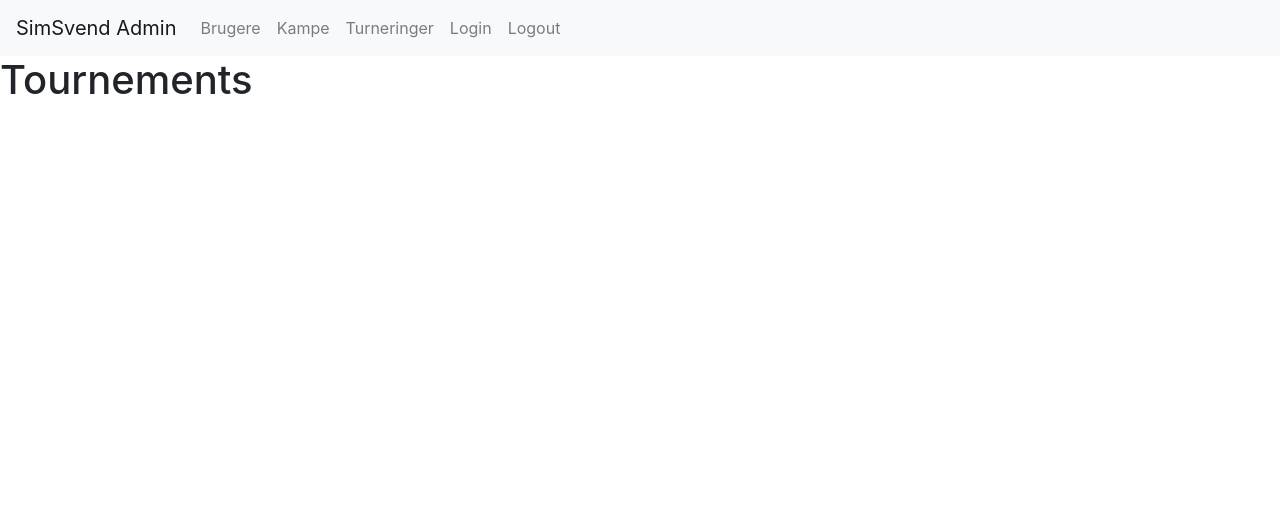
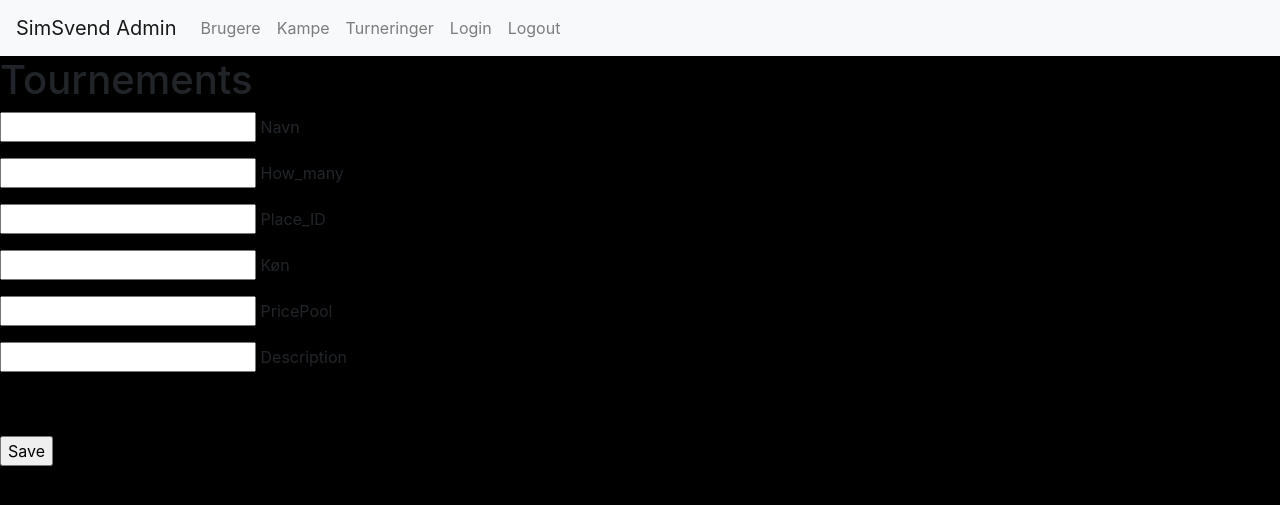
Before and after one commit to aksschnell/SimSvend-adminstration, a Django app: template simsvend/web_admin/templates/web_admin/tournements.html in a window 1280 px wide. Shown: the top 505 px of the page. Run offline with Django 4.2, Linux system fonts and the light colour scheme; the template is opened without the code that fills it: values that come from a table or form of the project are taken from there, others are empty; some libraries are stand-ins or nearby versions.

Commit message:
tilføjede turneringsform

```diff
--- /dev/null
+++ b/simsvend/web_admin/static/style.css
@@ -0,0 +1,5 @@
+
+body {
+
+    background-color: black;
+}
--- a/simsvend/web_admin/templates/web_admin/tournements.html
+++ b/simsvend/web_admin/templates/web_admin/tournements.html
@@ -1,5 +1,23 @@
-{% extends "web_admin/layout.html" %} {% block body%}
+{% extends "web_admin/layout.html" %} {% block body%} {% load static %}
+
+<link rel="stylesheet" href="{% static 'style.css' %}" />
 
 <h1>Tournements</h1>
 
+<div class="form">
+  <h3 style="color: red">{{message}}</h3>
+  <form action="" method="POST">
+    {% csrf_token %}
+    <p>{{form.name}} {{form.name.label}}</p>
+    <p>{{form.how_many}} {{form.how_many.label}}</p>
+    <p>{{form.place_id}} {{form.place_id.label}}</p>
+    <p>{{form.gender}} {{form.gender.label}}</p>
+    <p>{{form.PricePool}} {{form.PricePool.label}}</p>
+    <p>{{form.Dec}} {{form.Dec.label}}</p>
+
+    <br /><br />
+    <input type="submit" value="Save" />
+  </form>
+</div>
+
 {% endblock %}
--- a/simsvend/web_admin/views.py
+++ b/simsvend/web_admin/views.py
@@ -19,6 +19,24 @@ class EditForm(forms.Form):
     id = forms.CharField(label = "id", required=True)
     elo = forms.CharField(label = "Elo",required=False)
     points = forms.CharField(label = "Points",required=False)
+
+class TourForm(forms.Form):
+    name = forms.CharField(label = "Navn",required=True)
+    how_many = forms.IntegerField(label = "How_many",required=True)
+    place_id = forms.IntegerField(label = "Place_ID",required=True)
+    gender = forms.CharField(label = "Køn",required=True)
+    PricePool = forms.IntegerField(label = "PricePool",required=True)
+    Dec = forms.CharField(label="Description", required=True)
+
+
+
+
+
+
+
+
+
+
 
 def index(request):
 
@@ -68,7 +86,12 @@ def tournements(request):
 
     if request.session.get('role') == 2:
 
-        return render(request, "web_admin/tournements.html")
+        return render(request, "web_admin/tournements.html", {
+
+
+            "form" : TourForm,
+
+        })
 
 
     else:
```
Also changed, not shown: simsvend/db.sqlite3.
